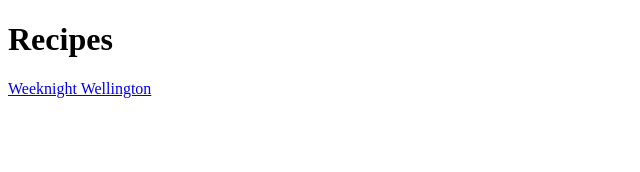
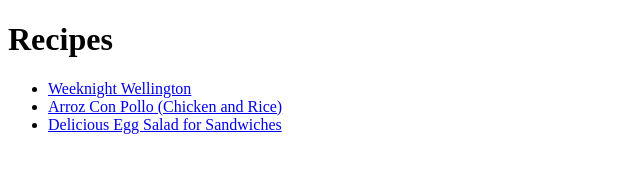
Before and after one commit to ALP-3/odin-recipes, a plain HTML site: page index.html in a window 1280 px wide. Shown: the whole page, without its empty margins (0-640 px from the left). Drawn offline with Linux system fonts and the light colour scheme.

Commit message:
Update file index.html

```diff
--- a/index.html
+++ b/index.html
@@ -6,6 +6,10 @@
  </head>
     <body>
         <h1>Recipes</h1>
-        <p><a href="recipes/weeknight-wellington.html">Weeknight Wellington</a></p>
+        <ul>
+            <li><a href="recipes/weeknight-wellington.html" target="_blank">Weeknight Wellington</a></li>
+            <li><a href="recipes/arroz-con-pollo.html" target="_blank">Arroz Con Pollo (Chicken and Rice)</a></li>
+            <li><a href="recipes/egg-salad-sandwiches.html" target="_blank">Delicious Egg Salad for Sandwiches</a></li>
+        </ul>
     </body>
 </html>
```
